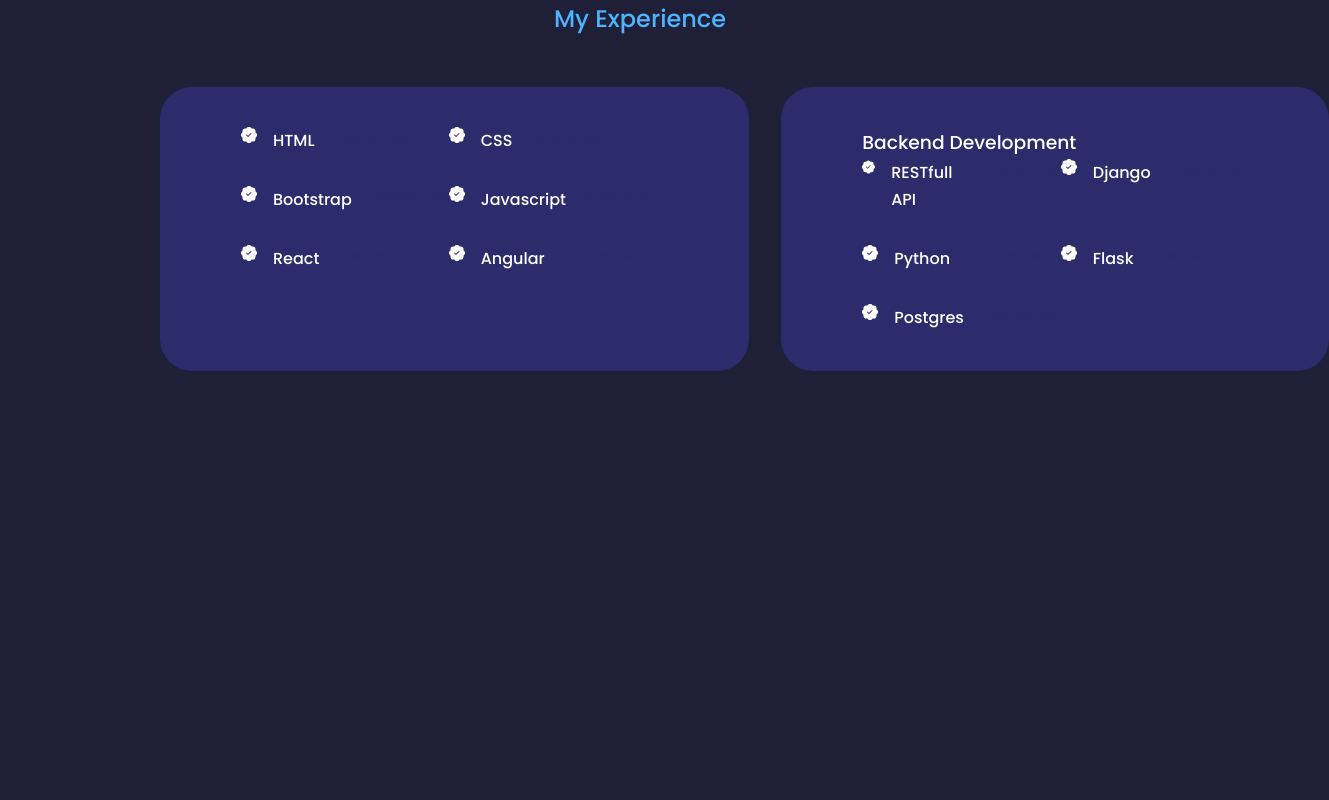
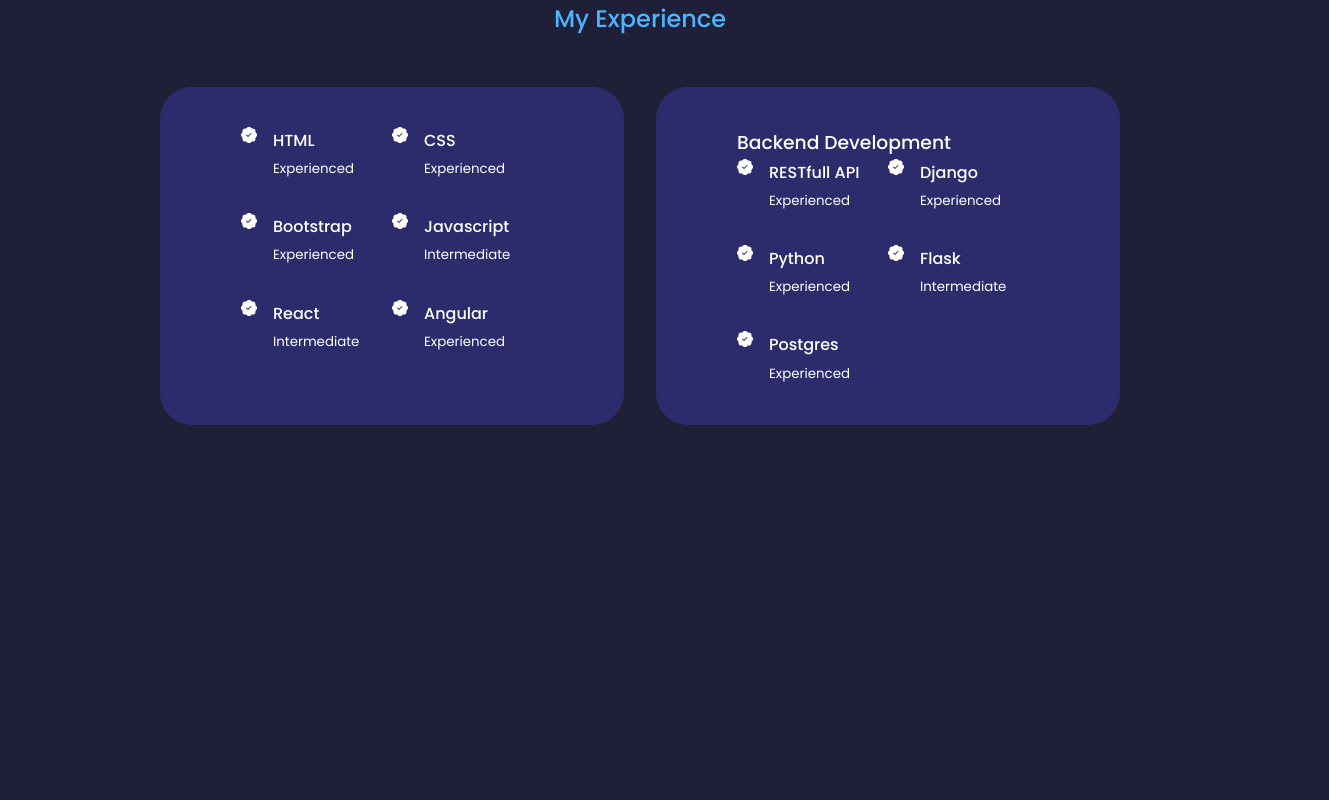
Before and after one commit to 12moi/portfolio-website, a React (Create React App) app: page / in a window 1280 px wide. Shown: the part 1880-2680 px from the top of the page, 1329 px wide, since content can reach past the window. Built offline with nearby package versions, Linux system fonts and the light colour scheme.

Commit message:
add changes

```diff
--- a/src/components/experience/Experience.jsx
+++ b/src/components/experience/Experience.jsx
@@ -11,33 +11,45 @@
        <div className='experience__content'>
           <article className='experience__details'>
            <BsPatchCheckFill/>
+           <div>
            <h4>HTML</h4>
-           <small className='text-light'>Experienced</small>
+           <small className='text-light' id='al'>Experienced</small>
+           </div>
           </article>
           <article className='experience__details'>
            <BsPatchCheckFill/>
+           <div>
            <h4>CSS</h4>
-           <small className='text-light'>Experienced</small>
+           <small className='text-light' id='al'>Experienced</small>
+           </div>
           </article>
           <article className='experience__details'>
            <BsPatchCheckFill/>
-           <h4>Bootstrap</h4>
-           <small className='text-light'>Experienced</small>
+          <div>
+          <h4>Bootstrap</h4>
+           <small className='text-light' id='al'>Experienced</small>
+          </div>
           </article>
           <article className='experience__details'>
            <BsPatchCheckFill/>
+           <div>
            <h4>Javascript</h4>
-           <small className='text-light'>Intermediate</small>
+           <small className='text-light' id='al'>Intermediate</small>
+           </div>
           </article>
           <article className='experience__details'>
            <BsPatchCheckFill/>
+           <div>
            <h4>React</h4>
-           <small className='text-light'>Intermediate</small>
+           <small className='text-light' id='al'>Intermediate</small>
+           </div>
           </article>
           <article className='experience__details'>
            <BsPatchCheckFill/>
+           <div>
            <h4>Angular</h4>
-           <small className='text-light'>Experienced</small>
+           <small className='text-light' id='al'>Experienced</small>
+           </div>
           </article>
          </div>
        </div>
@@ -49,28 +61,38 @@
          <div className='experience__content'>
           <article className='experience__details'>
            <BsPatchCheckFill/>
+           <div>
            <h4>RESTfull API</h4>
-           <small className='text-light'>Experienced</small>
+           <small className='text-light' id='al'>Experienced</small>
+           </div>
           </article>
           <article className='experience__details'>
            <BsPatchCheckFill/>
+           <div>
            <h4>Django</h4>
-           <small className='text-light'>Experienced</small>
+           <small className='text-light' id='al'>Experienced</small>
+           </div>
           </article>
           <article className='experience__details'>
            <BsPatchCheckFill/>
+           <div>
            <h4>Python</h4>
-           <small className='text-light'>Experienced</small>
+           <small className='text-light' id='al'>Experienced</small>
+           </div>
           </article>
           <article className='experience__details'>
            <BsPatchCheckFill/>
-           <h4>Flask</h4>
-           <small className='text-light'>Intermediate</small>
+          <div>
+          <h4>Flask</h4>
+           <small className='text-light' id='al'>Intermediate</small>
+          </div>
           </article>
           <article className='experience__details'>
            <BsPatchCheckFill/>
+           <div>
            <h4>Postgres</h4>
-           <small className='text-light'>Experienced</small>
+           <small className='text-light' id='al'>Experienced</small>
+           </div>
           </article>
          </div>
        </div>
--- a/src/components/experience/experience.css
+++ b/src/components/experience/experience.css
@@ -27,6 +27,9 @@
     row-gap: 2rem;
 
 }
+#al{
+    color: white;
+}
 .experience__details{
     display: flex;
     gap: 1rem;
```
